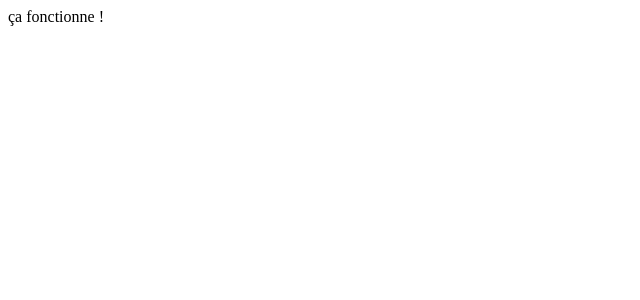
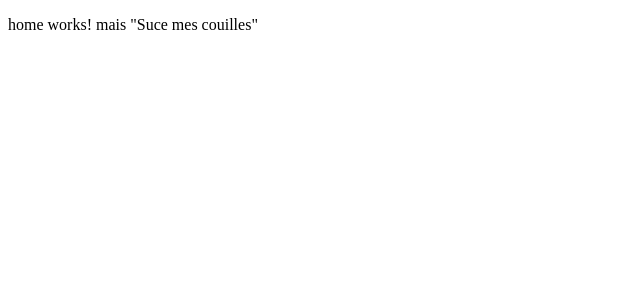
Before and after one commit to wi-phy/blog_maker, an Angular app: page /home in a window 1280 px wide. Before the commit this address led to /. Shown: the top 300 px of the page, without its empty margins (0-640 px from the left). Built offline with nearby package versions, Linux system fonts and the light colour scheme.

Commit message:
Créer une homepage (#9)
* add home component

* feat: move home to pages folder

* feat: add homePage routing

---------

Co-authored-by: wiphy <lm802085@gmail.com>

```diff
--- a/src/app/app.component.html
+++ b/src/app/app.component.html
@@ -1,2 +1 @@
-ça fonctionne !
 <router-outlet />
--- a/src/app/app.routes.ts
+++ b/src/app/app.routes.ts
@@ -1,3 +1,8 @@
 import { Routes } from '@angular/router';
+import { HomePage } from './core/pages/home/home.page';
 
-export const routes: Routes = [];
+export const routes: Routes = [
+  { path: 'home', component: HomePage },
+  { path: '', redirectTo: 'home', pathMatch: 'full' },
+  { path: '**', redirectTo: 'home', pathMatch: 'full' },
+];
--- /dev/null
+++ b/src/app/core/pages/home/home.page.html
@@ -0,0 +1 @@
+<p>home works! mais "Suce mes couilles"</p>
```
Also changed, not shown: src/app/core/pages/home/home.page.ts (added, +9 -0 lines), src/app/core/pages/home/home.page.scss (added).
